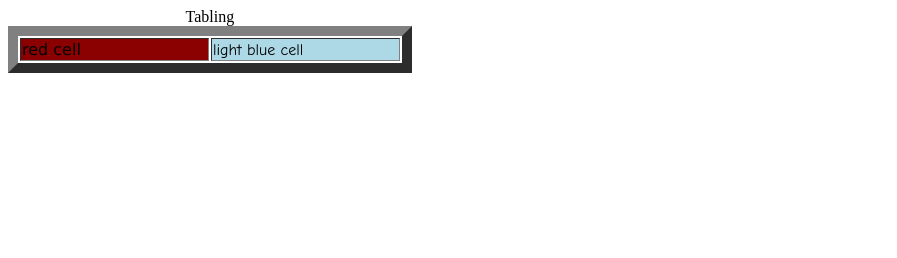
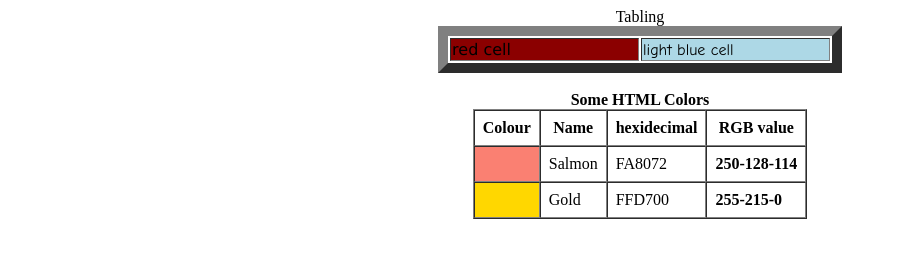
Before and after one commit to joskar162/WEB-DESIGN-DEVELOPMENT-AND-ADMINISTRATION-, a plain HTML site: page HTML TABLES/tab_exl.html in a window 1280 px wide. Shown: the whole page, without its empty margins (0-897 px from the left). Drawn offline with Linux system fonts and the light colour scheme.

Commit message:
added anothertable with html colour

```diff
--- a/HTML TABLES/tab_exl.html
+++ b/HTML TABLES/tab_exl.html
@@ -14,13 +14,35 @@ solid black;
 </HEAD>
 </TITLE>
 <BODY>
-<TABLE Border=10 style= “width: 80%” align="centre" >
+<TABLE Border=10 style= “width: 80%” align="center" >
  <caption> Tabling </caption>
 <tr align="centre">
 
-<td width=25% height=20 bgcolor="darkred"align="centre"> <p style="font-family: verdana;">red cell</p></td>
-<td width=25% height=20 bgcolor="lightblue" COLOUR="lightblue" align="centre"><p style="font-family: Comic Sans MS;" >light  blue cell</p></td>
+<td width=25% height=20 bgcolor="darkred"> <p style="font-family: verdana;">red cell</p></td>
+<td width=25% height=20 bgcolor="lightblue" COLOUR="lightblue" ><p style="font-family: Comic Sans MS;" >light  blue cell</p></td>
 </tr>
-</TABLE>
+</TABLE><br>
+
+<table border="1" cellspacing="0" cellpadding="8" align="center">
+     <caption><b>Some HTML Colors</b></caption>
+        <tr>
+            <th>Colour</th>
+            <th>Name</th>
+            <th>hexidecimal</th>
+            <th>RGB value</th>
+        </tr>
+        <tr>
+            <td bgcolor="salmon"></td>
+            <td>Salmon</td>
+            <td>FA8072</td>
+            <td><b>250-128-114</b></td>
+        </tr>
+        <tr>
+            <td bgcolor="gold"></td>
+            <td>Gold</td>
+            <td>FFD700</td>
+            <td><b>255-215-0</b></td>
+        </tr>
+    </table>
 </BODY >
 </HTML >
```
